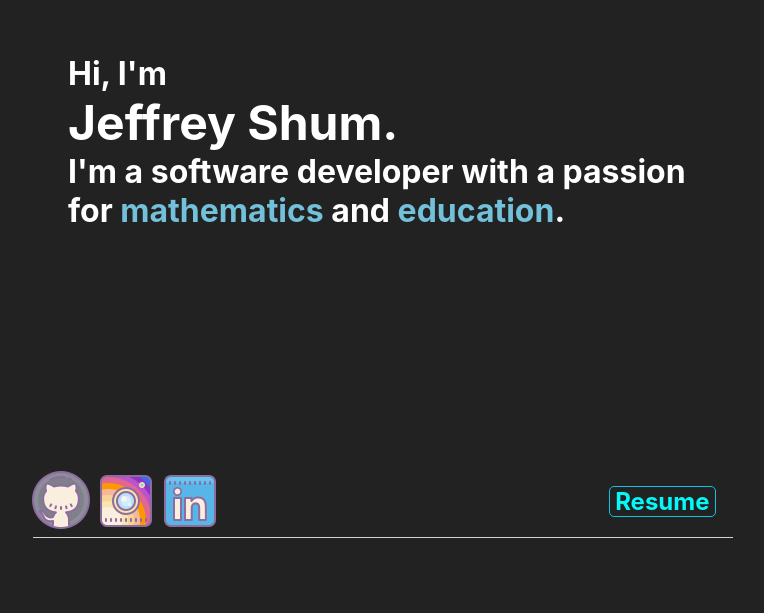
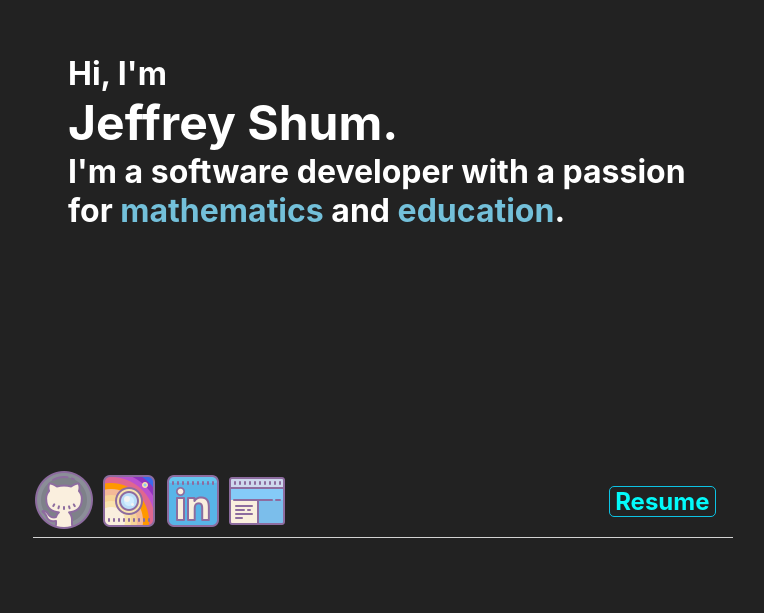
Before and after one commit to jeffreyshum/portfolio-v2, a React (Create React App) app: page / in a window 1280 px wide. Shown: the part 339-952 px from the top of the page, without its empty margins (257-1021 px from the left). Built offline with nearby package versions, Linux system fonts and the light colour scheme.

Commit message:
Added Blog Link

```diff
--- a/src/Components/Socials/Socials.module.css
+++ b/src/Components/Socials/Socials.module.css
@@ -17,7 +17,6 @@
 
 #socials[data-scroll='true'] > .linkContainer {
     width: 256px;
-    margin-left: -5%;
 }
 
 #socials[data-scroll='true'] > .resume {
--- a/src/Components/Socials/Socials.tsx
+++ b/src/Components/Socials/Socials.tsx
@@ -3,6 +3,7 @@ import styles from "./Socials.module.css"
 import Github from "../../images/github.png"
 import Instagram from "../../images/instagram.png"
 import Linkedin from "../../images/linkedin.png"
+import Blog from "../../images/blog.png"
 
 const Socials: FC = () => {
 	const [scrollChange, setScrollChange] = useState(false)
@@ -62,6 +63,18 @@ const Socials: FC = () => {
 						title="LinkedIn"
 					></img>
 				</a>
+				<a
+					href="https://blog.jeffreyshum.com/"
+					target="_blank"
+					rel="noreferrer"
+				>
+					<img
+						src={Blog}
+						className={styles.icon}
+						alt="blog"
+						title="Blog"
+					></img>
+				</a>
 			</div>
 			<a className={styles.resume} href="resume.pdf">
 				<h1>Resume</h1>
```
Also changed, not shown: src/images/blog.png (added).
